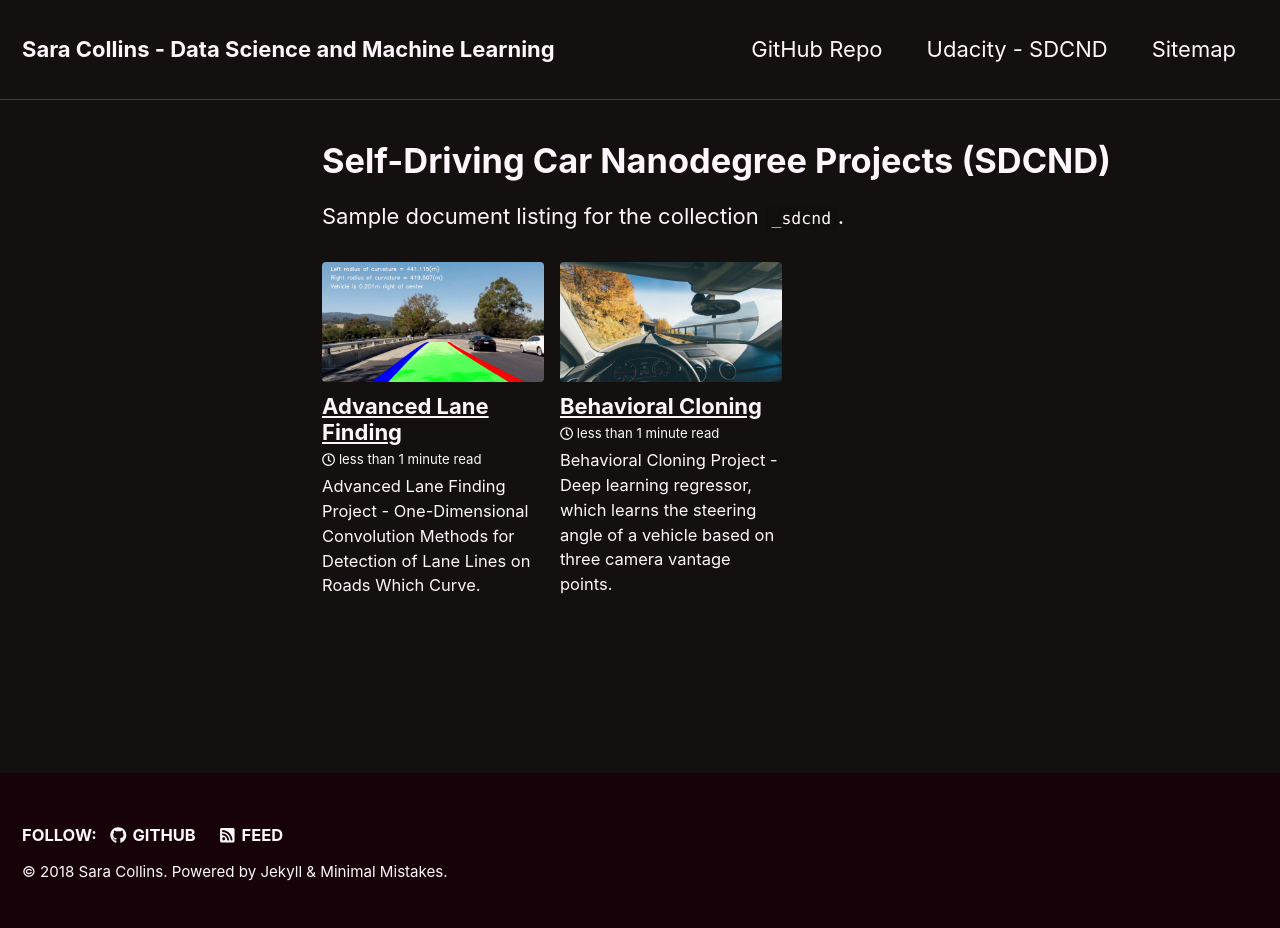
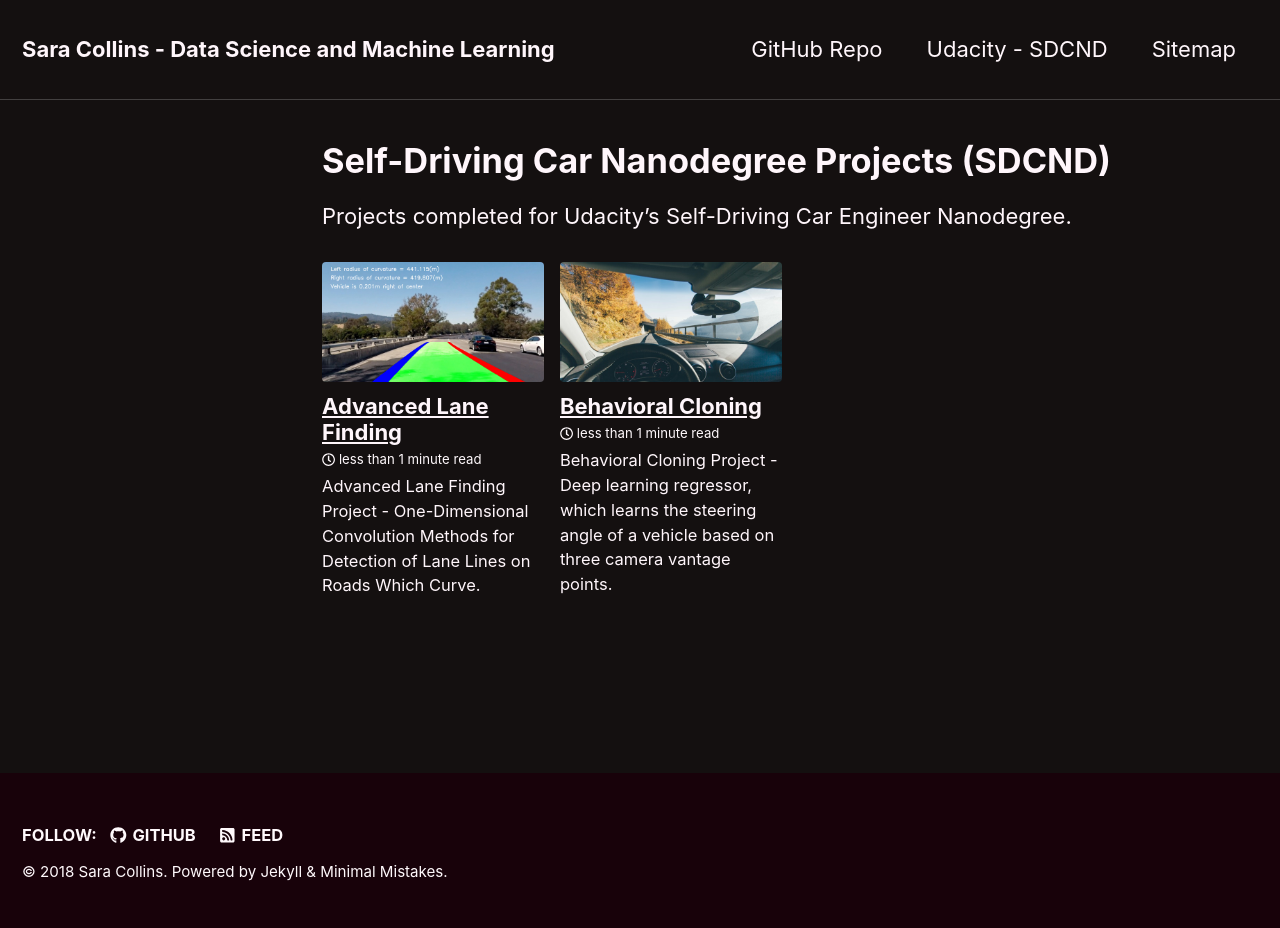
Before and after one commit to scollins83/scollins83.github.io, a Jekyll site: the page built from _pages/sdcnd-archive.md, in a window 1280 px wide. Built offline with Jekyll 4.4.1, drawn with Linux system fonts in a browser that asks for light colours; nearby versions of some CDN libraries.

```diff
--- a/_pages/sdcnd-archive.md
+++ b/_pages/sdcnd-archive.md
@@ -7,4 +7,4 @@ entries_layout: grid
 classes: wide
 ---
 
-Sample document listing for the collection `_sdcnd`.
+Projects completed for Udacity's Self-Driving Car Engineer Nanodegree.
```
Also changed, not shown: assets/images/SColProfile_Square.png (deleted).
